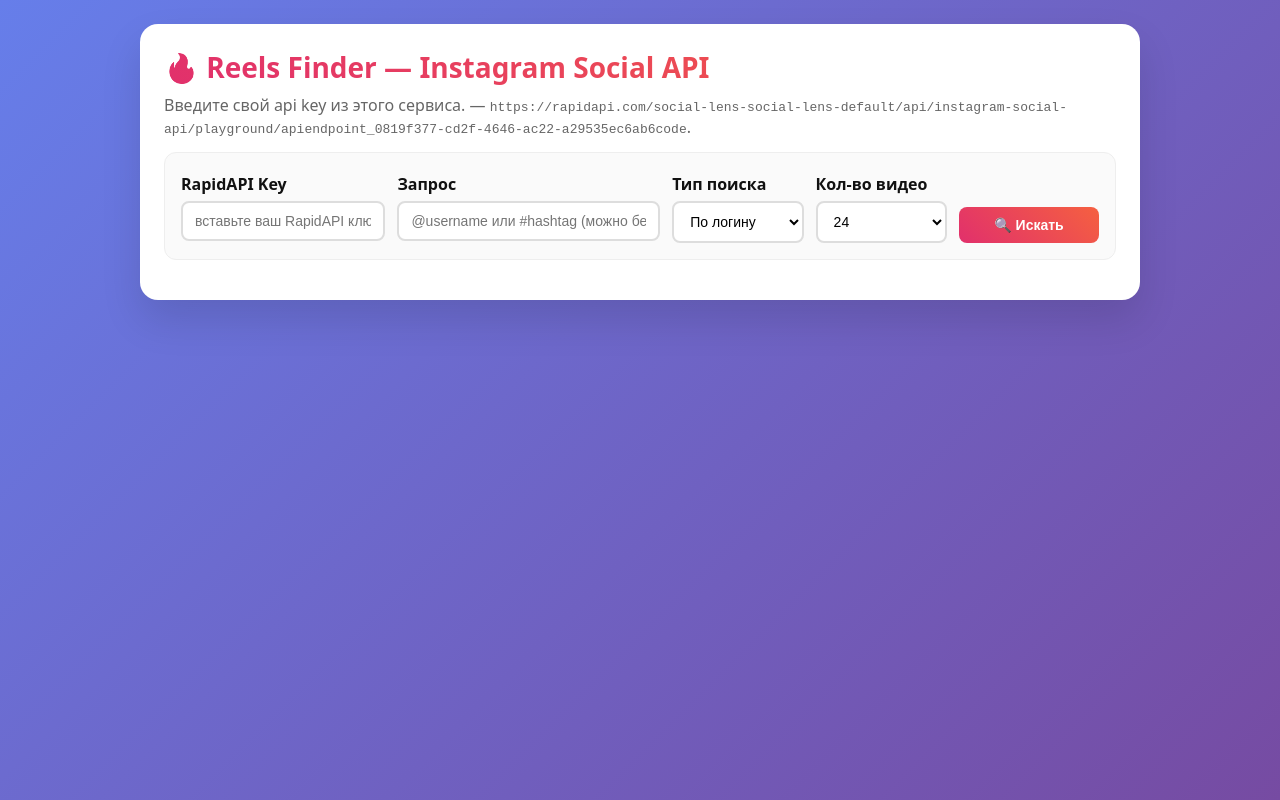
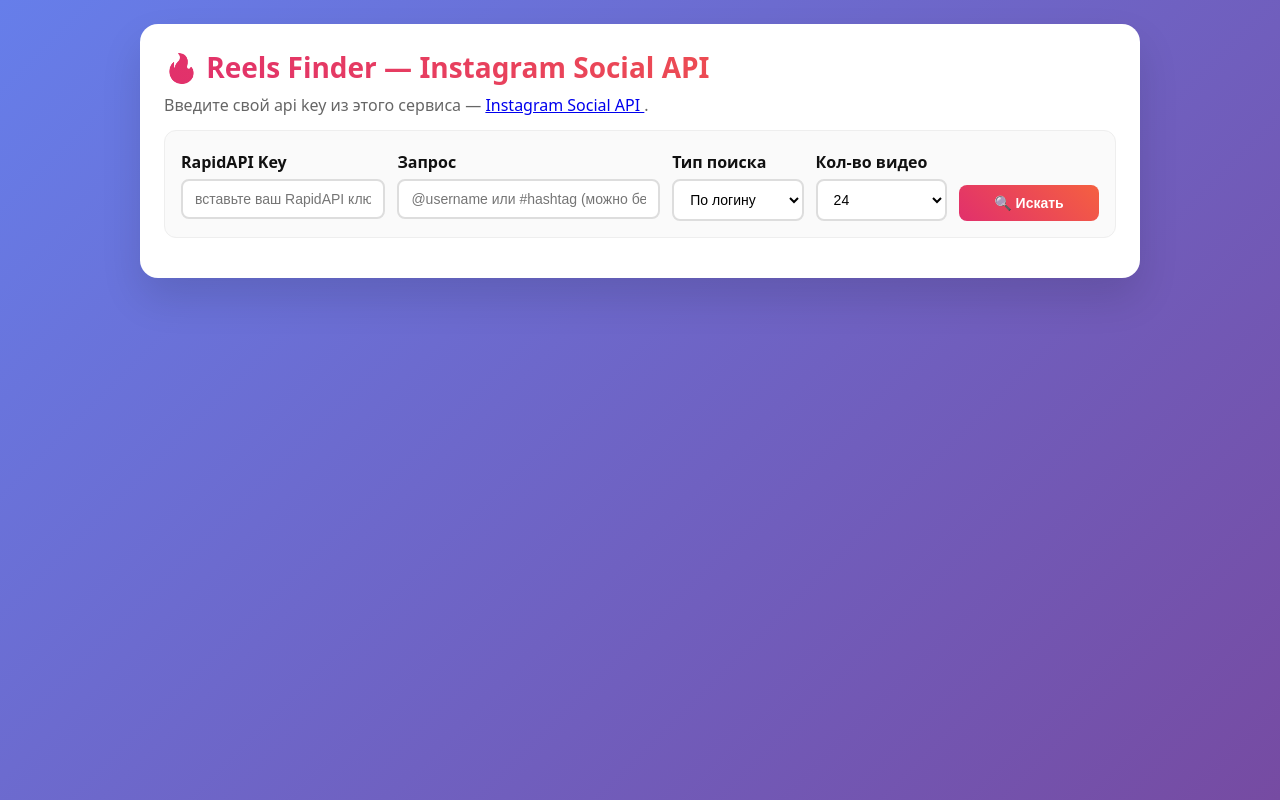
Before and after one commit to karpix25/lead_magnet, a plain HTML site: page index.html in a window 1280 px wide. Drawn offline with Linux system fonts and the light colour scheme; a script that the page names is missing.

Commit message:
Update index.html

```diff
--- a/index.html
+++ b/index.html
@@ -38,8 +38,10 @@
   <div class="app">
     <h1>🔥 Reels Finder — Instagram Social API</h1>
 <div class="muted">
-  Введите свой api key из этого сервиса. —
-  <code>https://rapidapi.com/social-lens-social-lens-default/api/instagram-social-api/playground/apiendpoint_0819f377-cd2f-4646-ac22-a29535ec6ab6code</code>.
+  Введите свой api key из этого сервиса —
+  <a href="https://rapidapi.com/social-lens-social-lens-default/api/instagram-social-api/playground/apiendpoint_0819f377-cd2f-4646-ac22-a29535ec6ab6code" target="_blank">
+    Instagram Social API
+  </a>.
 </div>
     <div class="card" style="margin-top:14px;">
       <div class="row">
```
